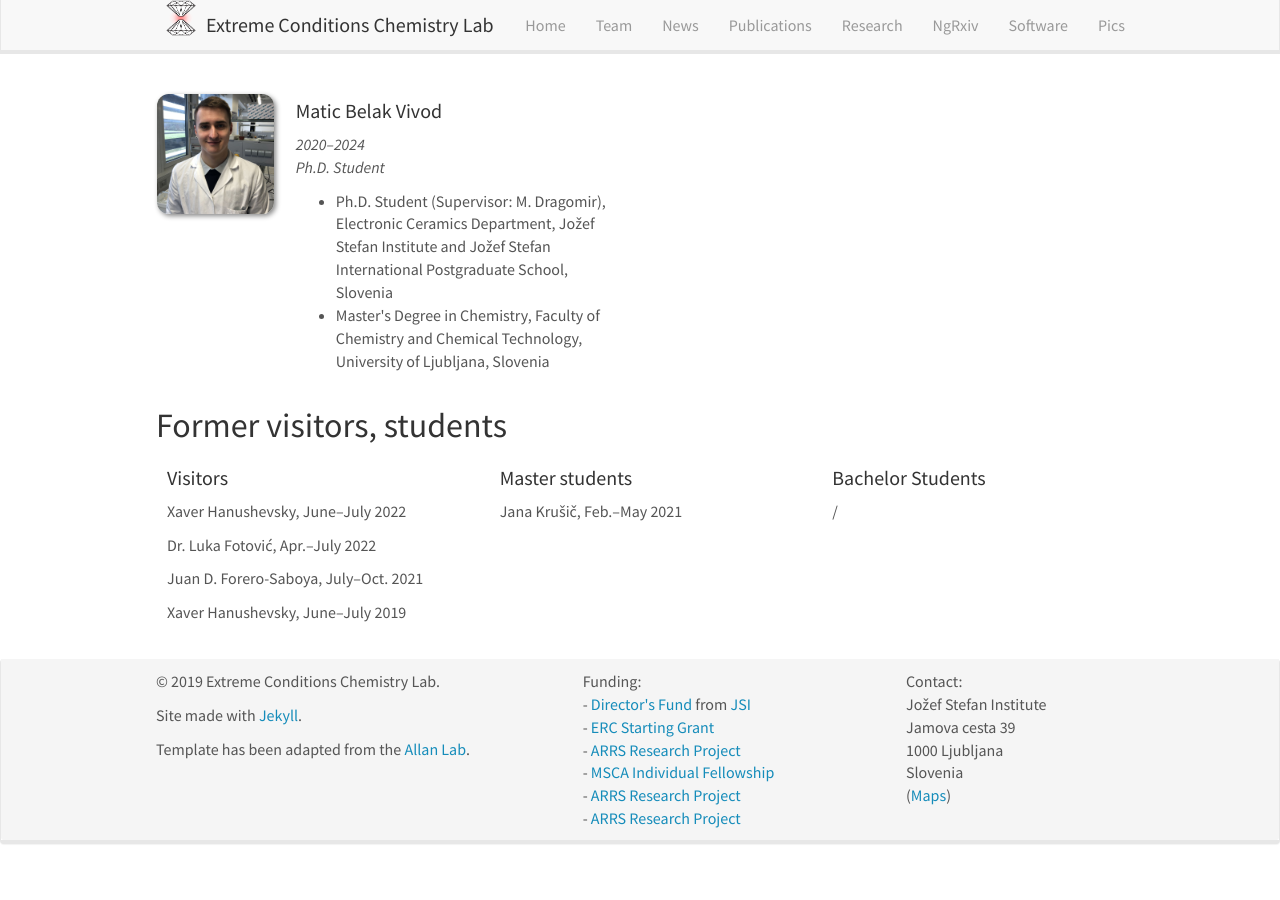
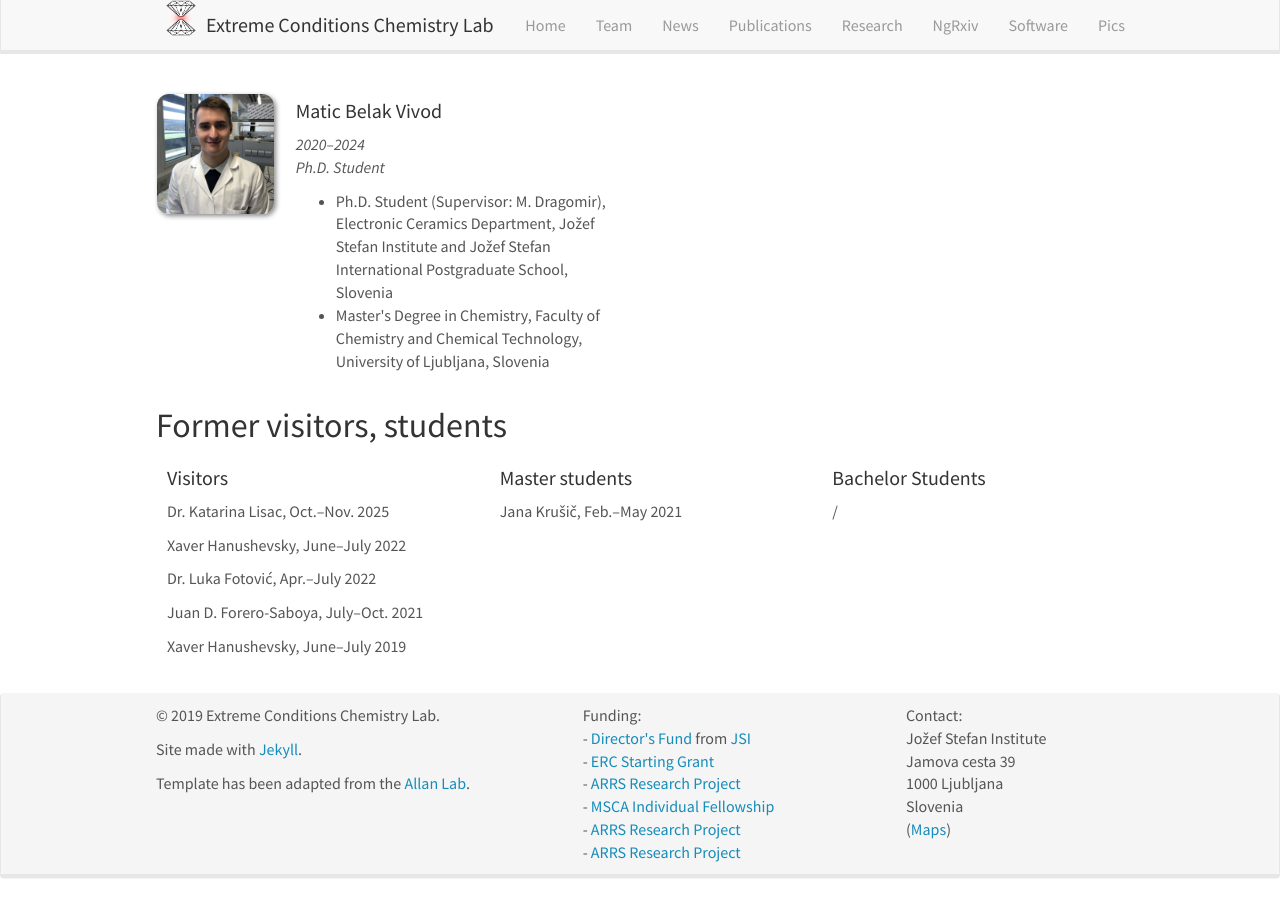
Before and after one commit to eccl-jsi/eccl-jsi.github.io, a Jekyll site: the page built from _pages/team.md, in a window 1280 px wide and 900 px high, scrolled down 2127 px. Built offline with Jekyll 4.4.1, drawn with Linux system fonts in a browser that asks for light colours; nearby versions of some CDN libraries; before the commit the page ends 2993 px from its top, so only the background shows below that.

Commit message:
Update alumni_visitors.yml

```diff
--- a/_data/alumni_visitors.yml
+++ b/_data/alumni_visitors.yml
@@ -1,3 +1,4 @@
+- name: Dr. Katarina Lisac, Oct.–Nov. 2025
 - name: Xaver Hanushevsky, June–July 2022
 - name: Dr. Luka Fotović, Apr.–July 2022
 - name: Juan D. Forero-Saboya, July–Oct. 2021
```
